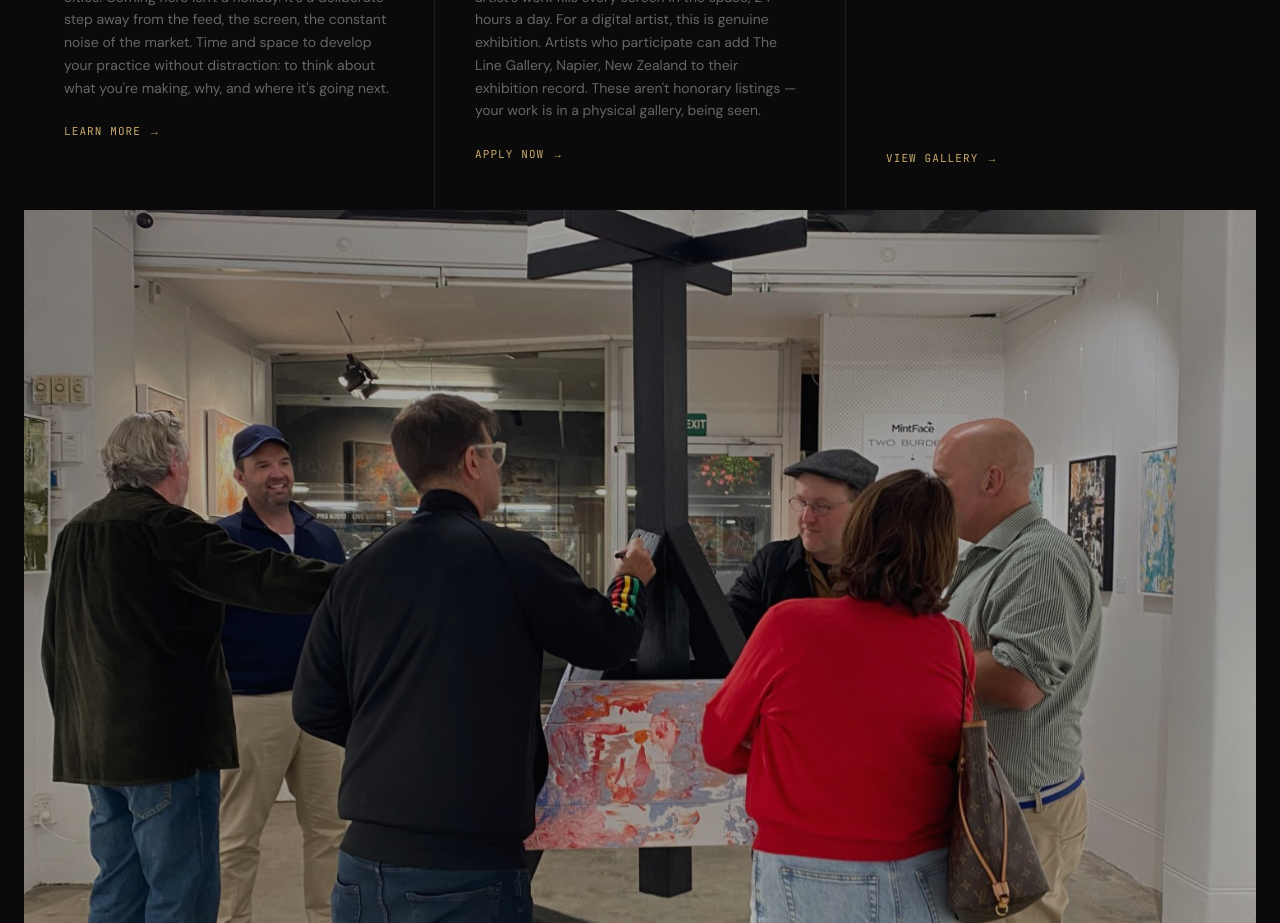
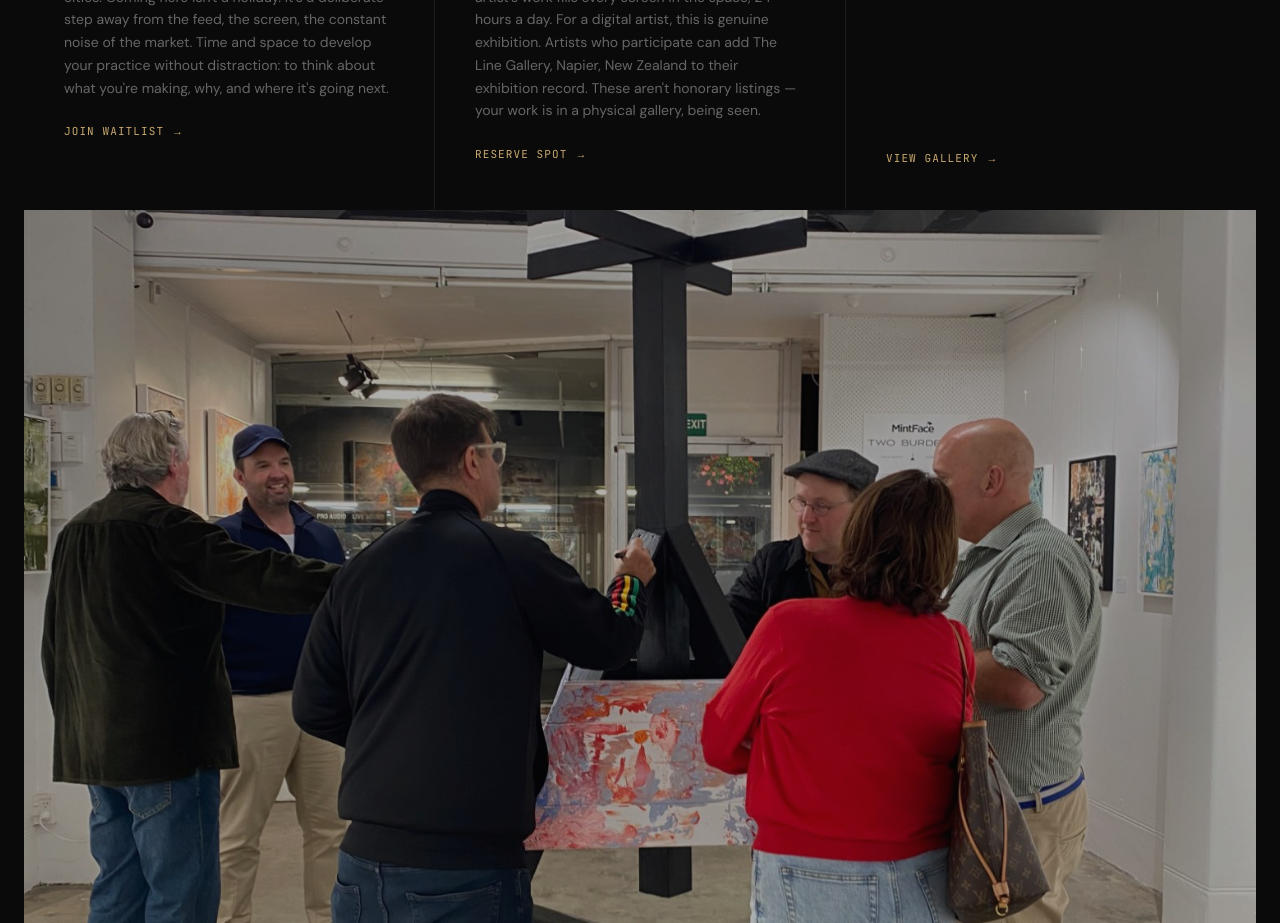
Before and after one commit to MintFaced/theline, a Next.js app: page / in a window 1280 px wide. Shown: the part 1560-2483 px from the top of the page. Built offline with nearby package versions, Linux system fonts and the light colour scheme; no server answers; grey boxes are pictures that could not be loaded.

Commit message:
Add files via upload

```diff
--- a/app/page.tsx
+++ b/app/page.tsx
@@ -99,9 +99,9 @@ export default function HomePage() {
                 noise of the market. Time and space to develop your practice without
                 distraction: to think about what you're making, why, and where it's going next.
               </p>
-              <Link href="/gallery#retreats"
+              <Link href="/retreat"
                 className="inline-flex items-center gap-2 font-mono text-[11px] text-line-accent tracking-widest uppercase mt-6 hover:gap-3 transition-all">
-                Learn more
+                Join waitlist
                 <span>→</span>
               </Link>
             </div>
@@ -120,9 +120,9 @@ export default function HomePage() {
                 exhibition record. These aren't honorary listings — your work is in a
                 physical gallery, being seen.
               </p>
-              <Link href="/gallery#takeovers"
+              <Link href="/takeover"
                 className="inline-flex items-center gap-2 font-mono text-[11px] text-line-accent tracking-widest uppercase mt-6 hover:gap-3 transition-all">
-                Apply now
+                Reserve spot
                 <span>→</span>
               </Link>
             </div>
```
